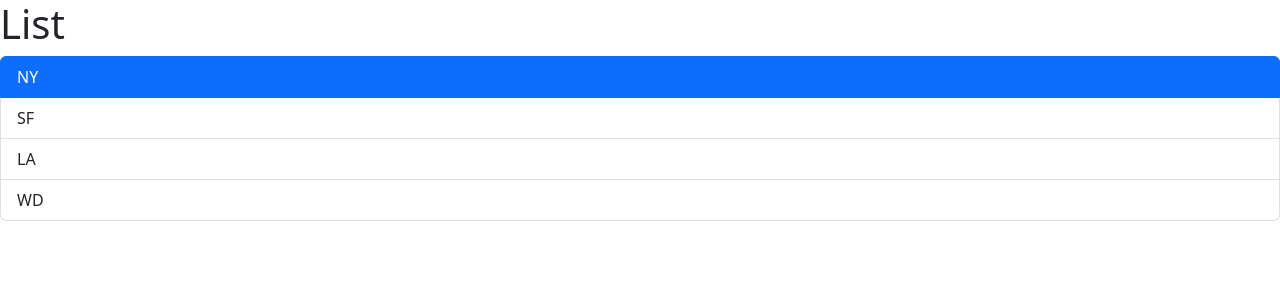
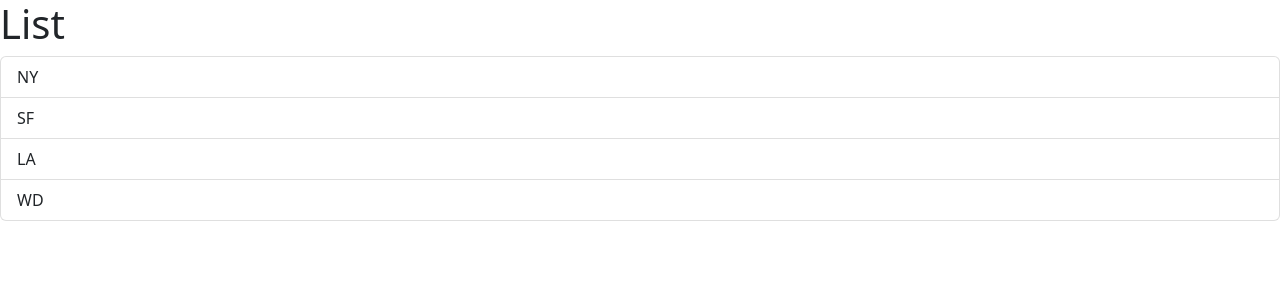
Before and after one commit to borisgrd/react-vite, a React (Vite) app: page / in a window 1280 px wide. Shown: the top 300 px of the page. Built offline with nearby package versions, Linux system fonts and the light colour scheme.

Commit message:
use useState hook

```diff
--- a/src/components/ListGroup.tsx
+++ b/src/components/ListGroup.tsx
@@ -1,12 +1,13 @@
-import { Fragment } from "react";
-import { MouseEvent } from "react";
+import { useState } from "react";
 
 function ListGroup() {
   let items = ["NY", "SF", "LA", "WD"];
-  let selectedIndex = 0;
 
-  //event hanle
-  const handleClick = (event: MouseEvent) => console.log(event);
+  // Hook
+  const [selectedIndex, setSelectedIndex] = useState(-1);
+  //   arr[0] // variable (selectedIndex)
+  //   arr[1] // updater function
+
   return (
     <>
       <h1>List</h1>
@@ -20,7 +21,9 @@
                 : "list-group-item"
             }
             key={item}
-            onClick={handleClick}
+            onClick={() => {
+              setSelectedIndex(index);
+            }}
           >
             {item}
           </li>
```
